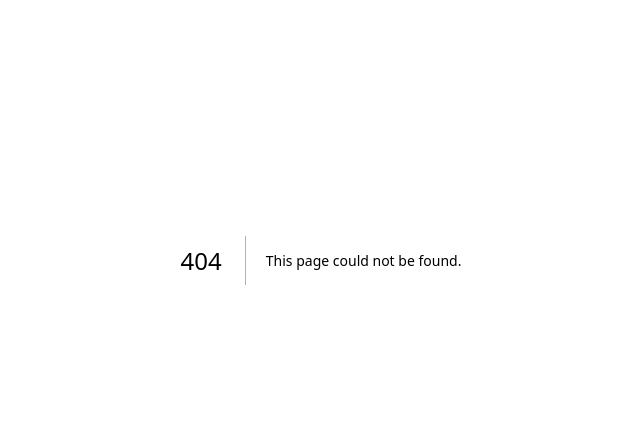
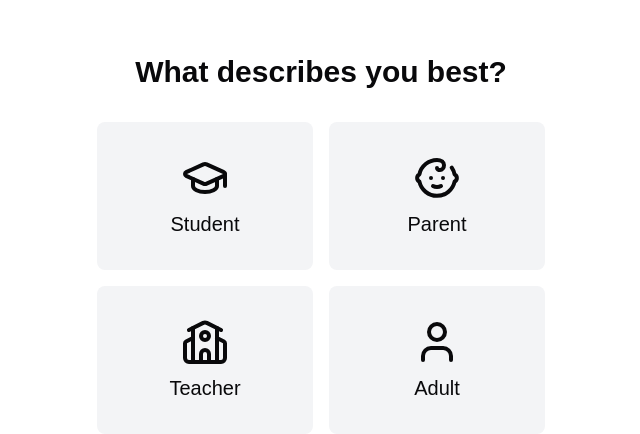
Before and after one commit to arjun-rawal/smartbox, a Next.js app in the folder smart-box/: page /onboard in a window 1280 px wide. Before the commit this address had no page. Shown: the part 140-574 px from the top of the page, without its empty margins (319-959 px from the left). Built offline with nearby package versions, Linux system fonts and the light colour scheme.

Commit message:
onboarding

```diff
--- a/smart-box/app/auth/page.jsx
+++ b/smart-box/app/auth/page.jsx
@@ -65,7 +65,7 @@ const LoginForm = ({ className, ...props }) => {
         if (response.ok) {
           const data = await response.json();
           if (data.user) {
-            router.push("/dashboard");
+            router.push("/onboard");
           } else {
             setUser(0);
             console.log("No user found");
@@ -248,7 +248,7 @@ const LoginForm = ({ className, ...props }) => {
           throw new Error("Failed to authenticate with the server");
         }
         setUser(userCredential.user);
-        router.push("/dashboard");
+        router.push("/onboard");
       } else {
         console.error("Authentication failed");
         toast({
@@ -336,7 +336,7 @@ const LoginForm = ({ className, ...props }) => {
         title: "Signed in successfully!",
         description: "Welcome to Smart Box.",
       });
-      router.push("/dashboard");
+      router.push("/onboard");
     } catch (error) {
       // Check if the error is due to popup being closed
       if (error.code === "auth/popup-closed-by-user") {
@@ -703,7 +703,6 @@ const LoginPage = () => {
       </div>
 
       <div className="flex flex-col gap-4 p-6 md:p-10">
-        <div className="flex justify-center gap-2 md:justify-start"></div>
         <div className="flex flex-1 items-center justify-center">
           <div className="w-full max-w-md">
             <LoginForm />
--- /dev/null
+++ b/smart-box/app/onboard/page.jsx
@@ -0,0 +1,136 @@
+"use client"
+
+import React, { useState } from 'react';
+import {
+  GraduationCap, Baby, School, User, ChevronLeft,
+  Users, Hash, Search, Store, Briefcase
+} from 'lucide-react';
+
+const UserTypeSelection = () => {
+  const [userType, setUserType] = useState(null);
+  const [ageRange, setAgeRange] = useState(null);
+  const [referralSource, setReferralSource] = useState(null);
+  const [currentScreen, setCurrentScreen] = useState(1);
+  const [isAnimating, setIsAnimating] = useState(false);
+  const [fadeDirection, setFadeDirection] = useState('out');
+
+  const handleNext = (stateUpdater, value, nextScreen) => {
+    setFadeDirection('out');
+    setIsAnimating(true);
+    stateUpdater(value);
+
+    setTimeout(() => {
+      setCurrentScreen(nextScreen);
+      setFadeDirection('in');
+      setTimeout(() => {
+        setIsAnimating(false);
+      }, 300);
+    }, 300);
+  };
+
+  const handleBack = (prevScreen) => {
+    setFadeDirection('out');
+    setIsAnimating(true);
+
+    setTimeout(() => {
+      setCurrentScreen(prevScreen);
+      setFadeDirection('in');
+      setTimeout(() => {
+        setIsAnimating(false);
+      }, 300);
+    }, 300);
+  };
+
+  const getAnimationClass = () => {
+    if (!isAnimating) return 'opacity-100';
+    return fadeDirection === 'out' ? 'opacity-0' : 'opacity-100';
+  };
+
+  const renderOptions = () => {
+    switch (currentScreen) {
+      case 1:
+        return [
+          { id: 'student', label: 'Student', icon: <GraduationCap className="w-12 h-12 mb-2" /> },
+          { id: 'parent', label: 'Parent', icon: <Baby className="w-12 h-12 mb-2" /> },
+          { id: 'teacher', label: 'Teacher', icon: <School className="w-12 h-12 mb-2" /> },
+          { id: 'adult', label: 'Adult', icon: <User className="w-12 h-12 mb-2" /> }
+        ];
+      case 2:
+        return [
+          { id: '4-13', label: '4-13', icon: <Baby className="w-12 h-12 mb-2" /> },
+          { id: '14-18', label: '14-18', icon: <User className="w-12 h-12 mb-2" /> },
+          { id: '18-25', label: 'College', icon: <GraduationCap className="w-12 h-12 mb-2" /> },
+          { id: '25+', label: 'Professional', icon: <Briefcase className="w-12 h-12 mb-2" /> }
+        ];
+      case 3:
+        return [
+          { id: 'friend', label: 'Friend', icon: <Users className="w-12 h-12 mb-2" /> },
+          { id: 'social', label: 'Social Media', icon: <Hash className="w-12 h-12 mb-2" /> },
+          { id: 'google', label: 'Google Search', icon: <Search className="w-12 h-12 mb-2" /> },
+          { id: 'retail', label: 'Retail Store', icon: <Store className="w-12 h-12 mb-2" /> }
+        ];
+      default:
+        return [];
+    }
+  };
+
+  const getScreenTitle = () => {
+    switch (currentScreen) {
+      case 1:
+        return "What describes you best?";
+      case 2:
+        return "Select your age range";
+      case 3:
+        return "How did you find us?";
+      default:
+        return "";
+    }
+  };
+
+  const stateSetters = {
+    1: setUserType,
+    2: setAgeRange,
+    3: setReferralSource
+  };
+
+  return (
+    <div className="flex flex-col items-center justify-center min-h-screen p-4">
+      <div
+        className={`flex flex-col items-center w-full max-w-md transition-opacity duration-300 ${getAnimationClass()}`}
+      >
+        <div className="w-full text-center mb-8">
+          <h1 className="text-3xl font-bold">{getScreenTitle()}</h1>
+        </div>
+
+        <div className="grid grid-cols-2 gap-4 w-full mb-8">
+          {renderOptions().map(({ id, label, icon }) => (
+            <button
+              key={id}
+              onClick={() => handleNext(
+                stateSetters[currentScreen],
+                id,
+                currentScreen < 3 ? currentScreen + 1 : currentScreen
+              )}
+              className="flex flex-col items-center justify-center p-8 bg-gray-100 rounded-lg hover:bg-gray-200 transition-colors"
+            >
+              {icon}
+              <span className="text-xl">{label}</span>
+            </button>
+          ))}
+        </div>
+
+        {currentScreen > 1 && (
+          <button
+            onClick={() => handleBack(currentScreen - 1)}
+            className="flex items-center justify-center gap-2 text-gray-600 hover:text-gray-900 transition-colors p-2"
+          >
+            <ChevronLeft className="w-5 h-5" />
+            <span>Back</span>
+          </button>
+        )}
+      </div>
+    </div>
+  );
+};
+
+export default UserTypeSelection;
--- a/smart-box/lib/firebase.js
+++ b/smart-box/lib/firebase.js
@@ -2,7 +2,7 @@
 import { initializeApp } from "firebase/app";
 import { getAuth, GoogleAuthProvider } from "firebase/auth";
 
-const firebaseConfig = {
+ const firebaseConfig = {
   apiKey: "AIzaSyBMCIVr_MDnxE_SlFrLn-80Zka37XXJqP4",
   authDomain: "smart-box-21d07.firebaseapp.com",
   projectId: "smart-box-21d07",
@@ -11,7 +11,7 @@ const firebaseConfig = {
   appId: "1:628599744430:web:e59416d8b0a96c41d84a3f",
   measurementId: "G-3KLFFZMFV2",
 };
-
+//  const firebaseConfig = JSON.parse(process.env.FIREBASE_CONFIG)
 // Initialize Firebase only if it hasn't been initialized
 let app;
 let auth;
```
Also changed, not shown: smart-box/app/canvas/page.jsx (added), 1 other file (tests, documents, lock files or other folders).
